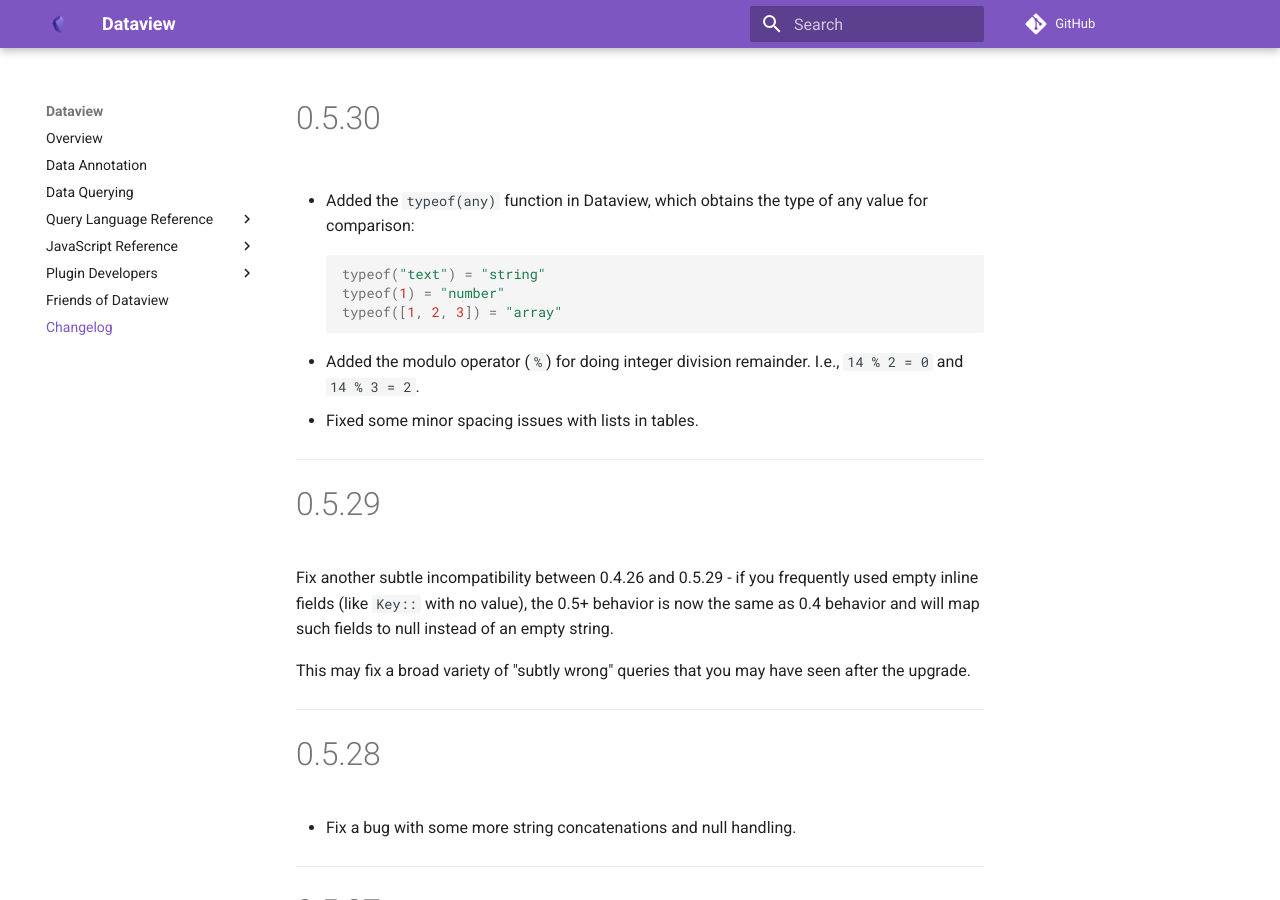
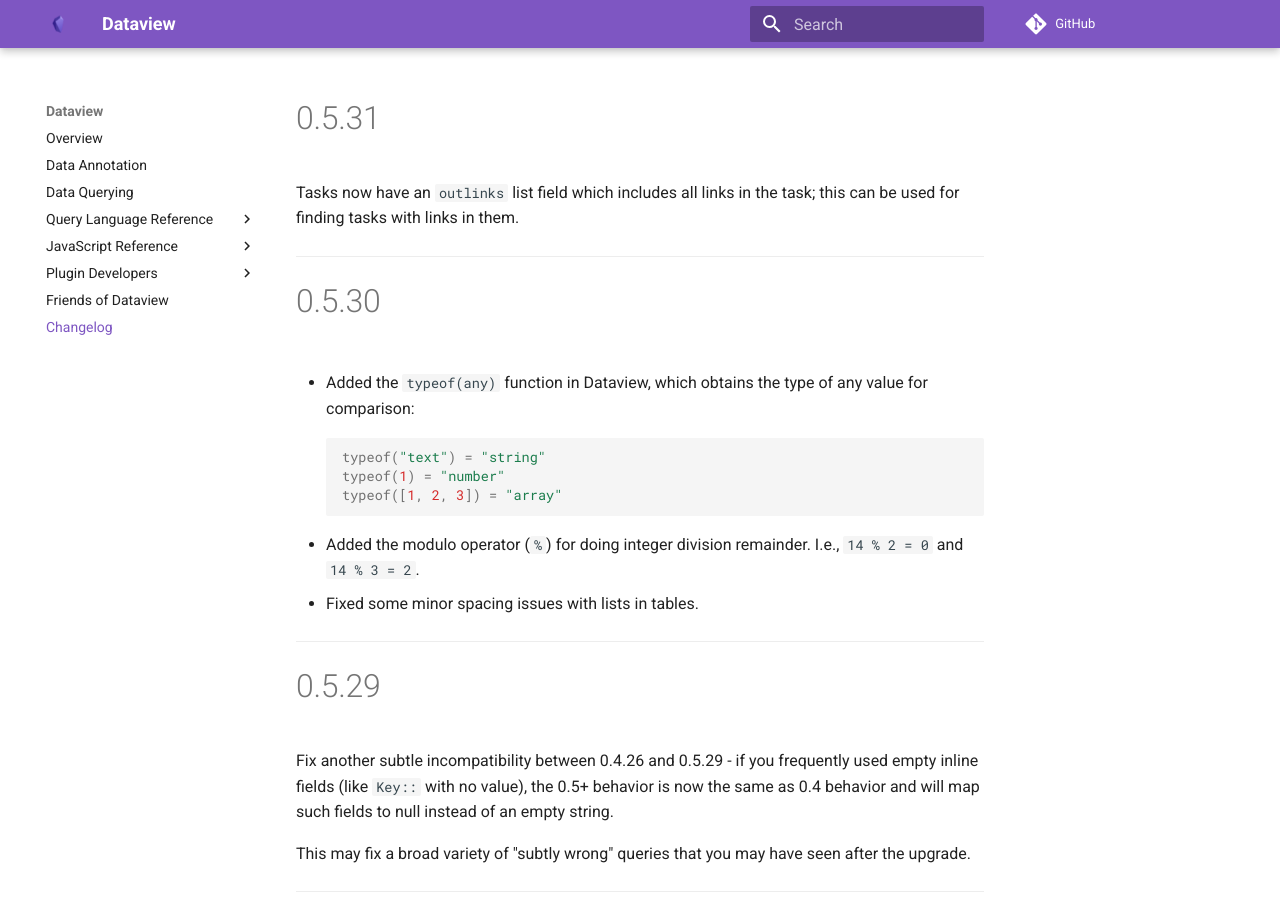
Before and after one commit to blacksmithgu/obsidian-dataview, an MkDocs documentation site: the page built from docs/docs/changelog.md, in a window 1280 px wide and 900 px high. Built offline with MkDocs 1.6.1 and Material for MkDocs 9.7.7, drawn with Linux system fonts in a browser that asks for light colours; comment, search, counter and statistics services are not loaded.

Commit message:
Auto-release 0.5.31

```diff
--- a/docs/docs/changelog.md
+++ b/docs/docs/changelog.md
@@ -1,3 +1,10 @@
+# 0.5.31
+
+Tasks now have an `outlinks` list field which includes all links in the task; this can be used for finding tasks with
+links in them.
+
+---
+
 # 0.5.30
 
 - Added the `typeof(any)` function in Dataview, which obtains the type of any value for comparison:
--- a/manifest-beta.json
+++ b/manifest-beta.json
@@ -1,7 +1,7 @@
 {
   "id": "dataview",
   "name": "Dataview",
-  "version": "0.5.30",
+  "version": "0.5.31",
   "minAppVersion": "0.13.11",
   "description": "Complex data views for the data-obsessed.",
   "author": "Michael Brenan <blacksmithgu@gmail.com>",
--- a/package.json
+++ b/package.json
@@ -1,6 +1,6 @@
 {
   "name": "obsidian-dataview",
-  "version": "0.5.30",
+  "version": "0.5.31",
   "description": "Advanced data views for Obsidian.md.",
   "main": "lib/index.js",
   "types": "lib/index.d.ts",
--- a/versions.json
+++ b/versions.json
@@ -106,5 +106,6 @@
   "0.5.27": "0.12.0",
   "0.5.28": "0.12.0",
   "0.5.29": "0.12.0",
-  "0.5.30": "0.12.0"
+  "0.5.30": "0.12.0",
+  "0.5.31": "0.12.0"
 }
```
Also changed, not shown: CHANGELOG.md, manifest.json.
